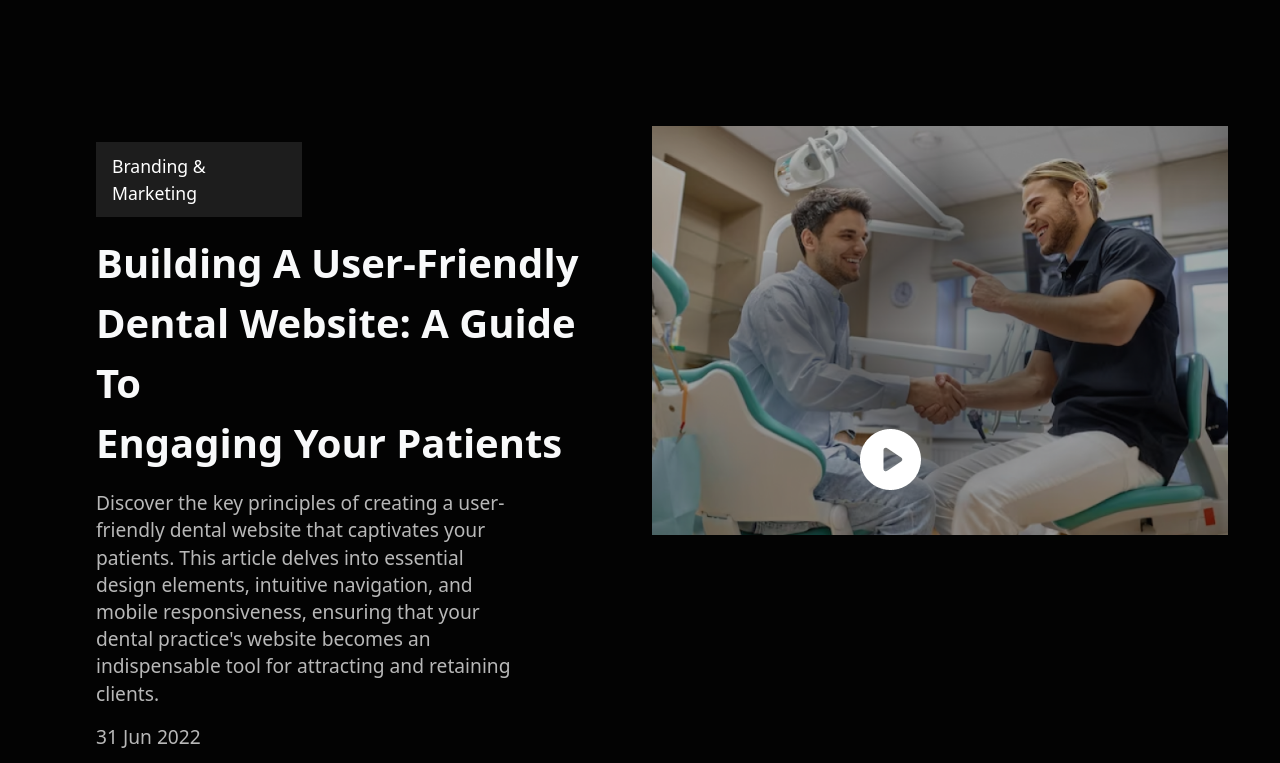
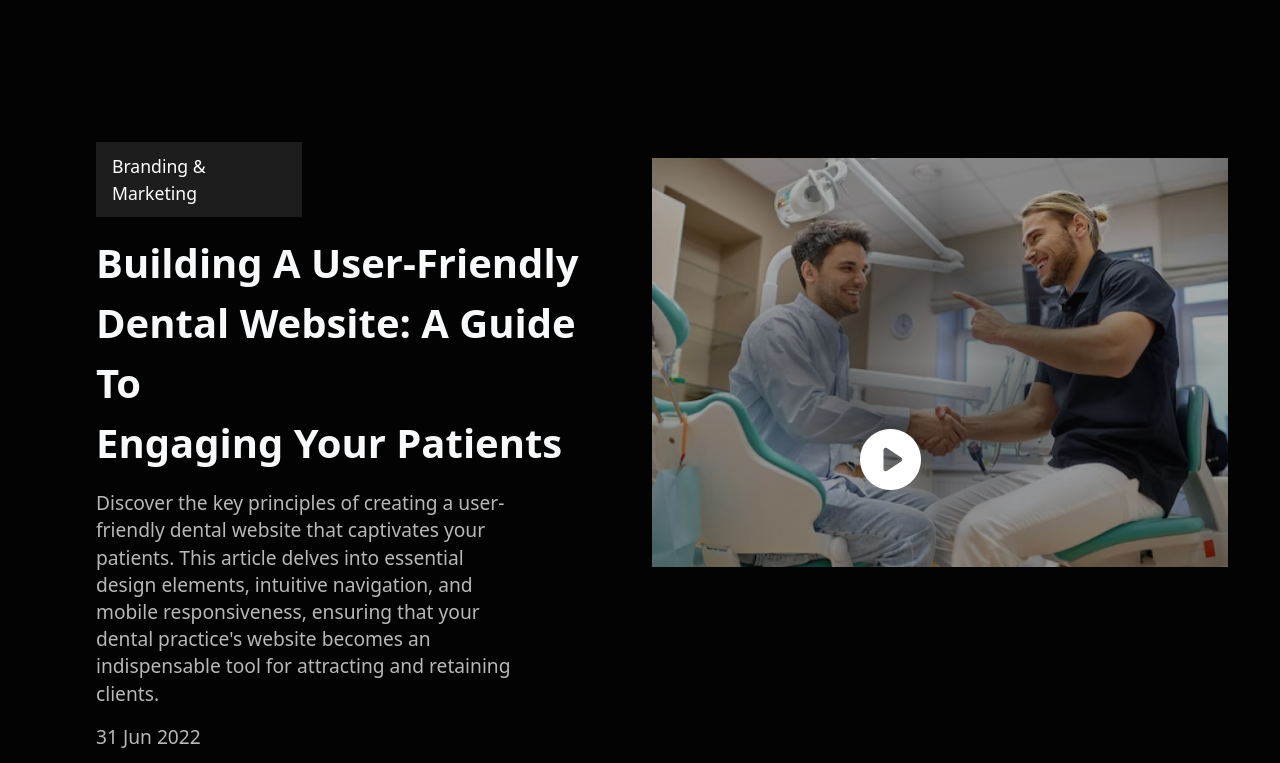
Before and after one commit to Mahbubrm/Web-Developer., a plain HTML site: page Blogs.html in a window 1280 px wide. Shown: the part 687-1450 px from the top of the page. Drawn offline with nearby package versions, Linux system fonts and the light colour scheme.

Commit message:
Update Blogs.html

```diff
--- a/Blogs.html
+++ b/Blogs.html
@@ -71,7 +71,7 @@
       <div class="col-md-6">
         <div >
           <img src="Image/Outline play.png" alt="" style="position: absolute; bottom: -24rem; right: 22rem; z-index: 9;  ">
-            <img src="Image/video-play.png" alt="" style="position: relative; width: 36rem; margin: 5rem 7rem 0rem 0rem;">
+            <img src="Image/video-play.png" alt="" style="position: relative; width: 36rem; margin: 7rem 7rem 0rem 0rem;">
         </div>
       </div>
     </div>
```
